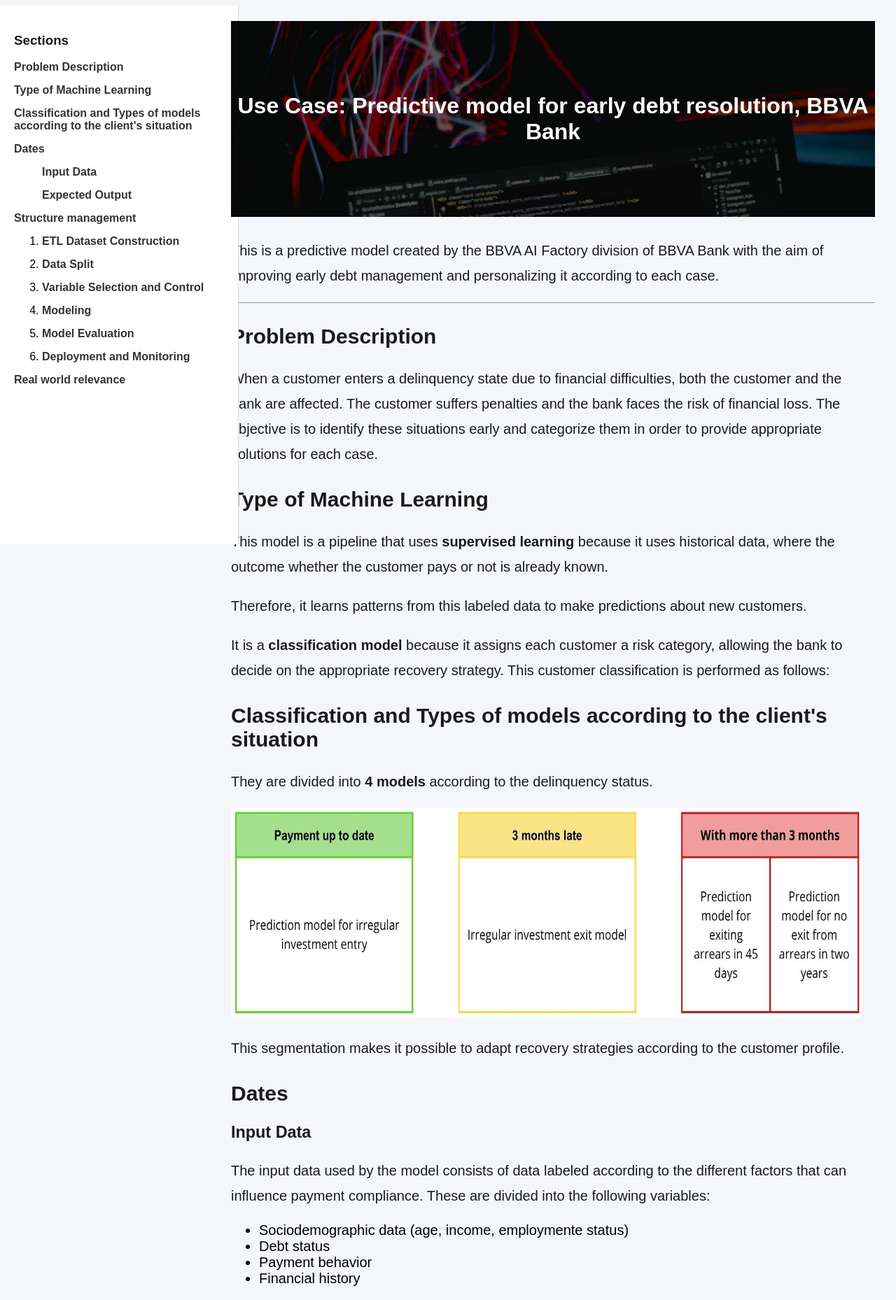
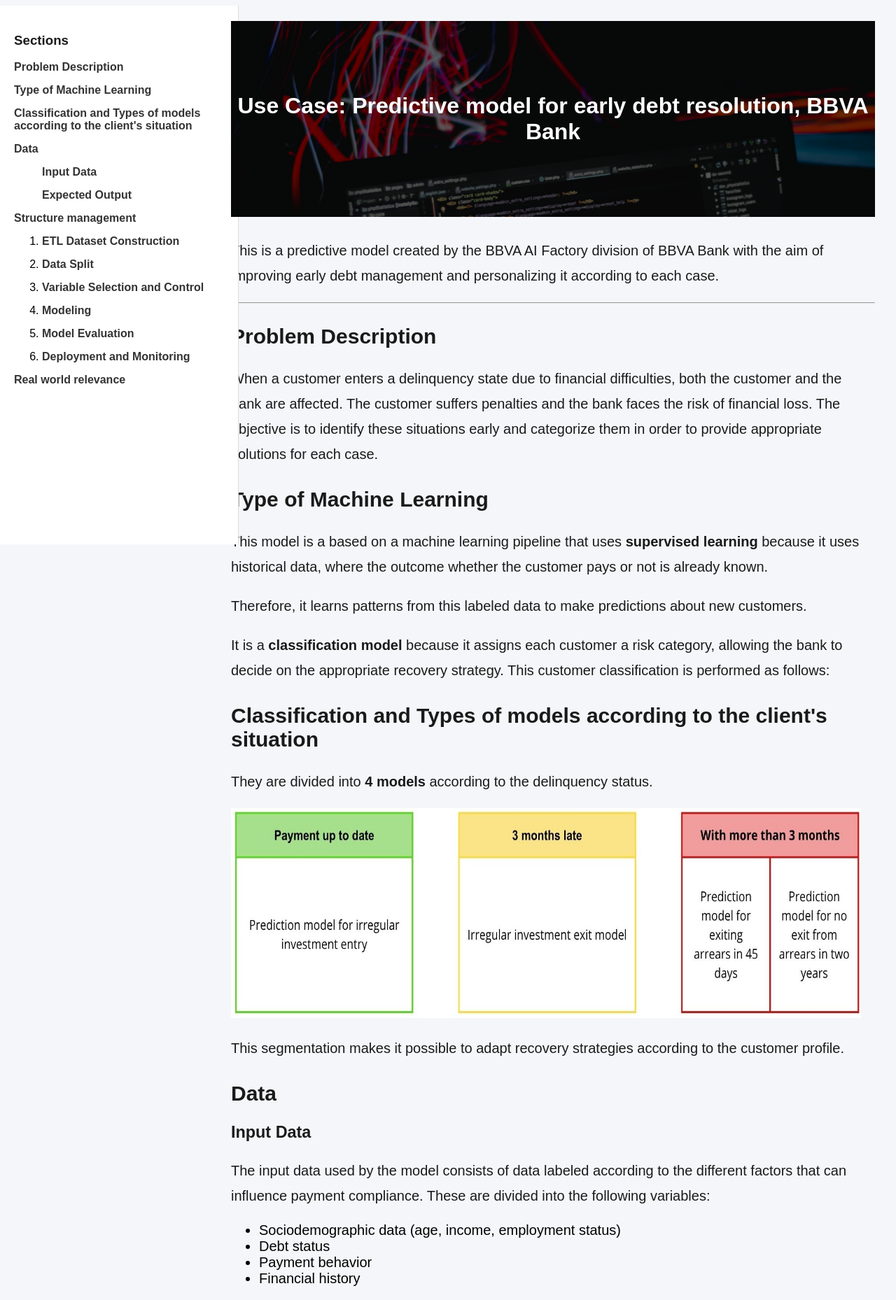
Before and after one commit to jenn-martinez/MachineLearning, a Flask app: page /BBVA in a window 1280 px wide. Shown: the part 62-1920 px from the top of the page at 70% size. Run offline with Flask 3, Linux system fonts and the light colour scheme.

Commit message:
BBVAPipeline.html spelling correction

```diff
--- a/templates/BBVAPipeline.html
+++ b/templates/BBVAPipeline.html
@@ -21,7 +21,7 @@
                 <li><a href="#model">Type of Machine Learning</a></li>
                 <li><a href="#clasification">Classification and Types of models according to the client's situation</a></li>
                 <li>
-                    <a href="#Data"> Dates</a>
+                    <a href="#Data"> Data</a>
                     <ol>
                         <ul>
                         <li><a href="#InputData"> Input Data</a></li>
@@ -72,7 +72,7 @@
                 <div class="section">
                     <h2 id="model"> Type of Machine Learning</h2>
                     <p>
-                        This model is a pipeline that uses <strong> supervised learning </strong>because it uses historical data,
+                        This model is a based on a machine learning pipeline that uses <strong> supervised learning </strong>because it uses historical data,
                         where the outcome whether the customer pays or not is already known.
                     </p>
                     <p>
@@ -96,28 +96,33 @@
                     </p>
                 </div>
                 <div class="section">
-                    <h2 id="Data">Dates</h2>
+                    <h2 id="Data">Data</h2>
                     <h3 id="InputData"> Input Data</h3>
                     <p>
                         The input data used by the model consists of data labeled according to the different factors
                         that can influence payment compliance. These are divided into the following variables:
+                    </p>
                     <ul>
-                            <li>Sociodemographic data (age, income, employmente status)</li>
+                        <li>Sociodemographic data (age, income, employment status)</li>
                         <li>Debt status</li>
                         <li>Payment behavior</li>
                         <li>Financial history</li>
                     </ul>
-                    </p>
+
                     <h3 id="OutputData"> Expected Output</h3>
                     <p>
                         The model is designed to produce data that allows the bank to determine which model is
-                        appropriate for each client. They are divided into:
+                        appropriate for each client.
+                    </p>
+                    <p>
+                        Thse outputs allow the bank to make data-driven decisions and apply
+                        personalized recovery strategies. They are divided into:
+                    </p>
                     <ul>
                         <li>Probability of repayment</li>
                         <li>Risk classification</li>
                         <li>Recommended actions</li>
                     </ul>
-                    </p>
                 </div>
 
                 <div class="section">
```
Lines whose indentation alone changed are shown as unchanged.
